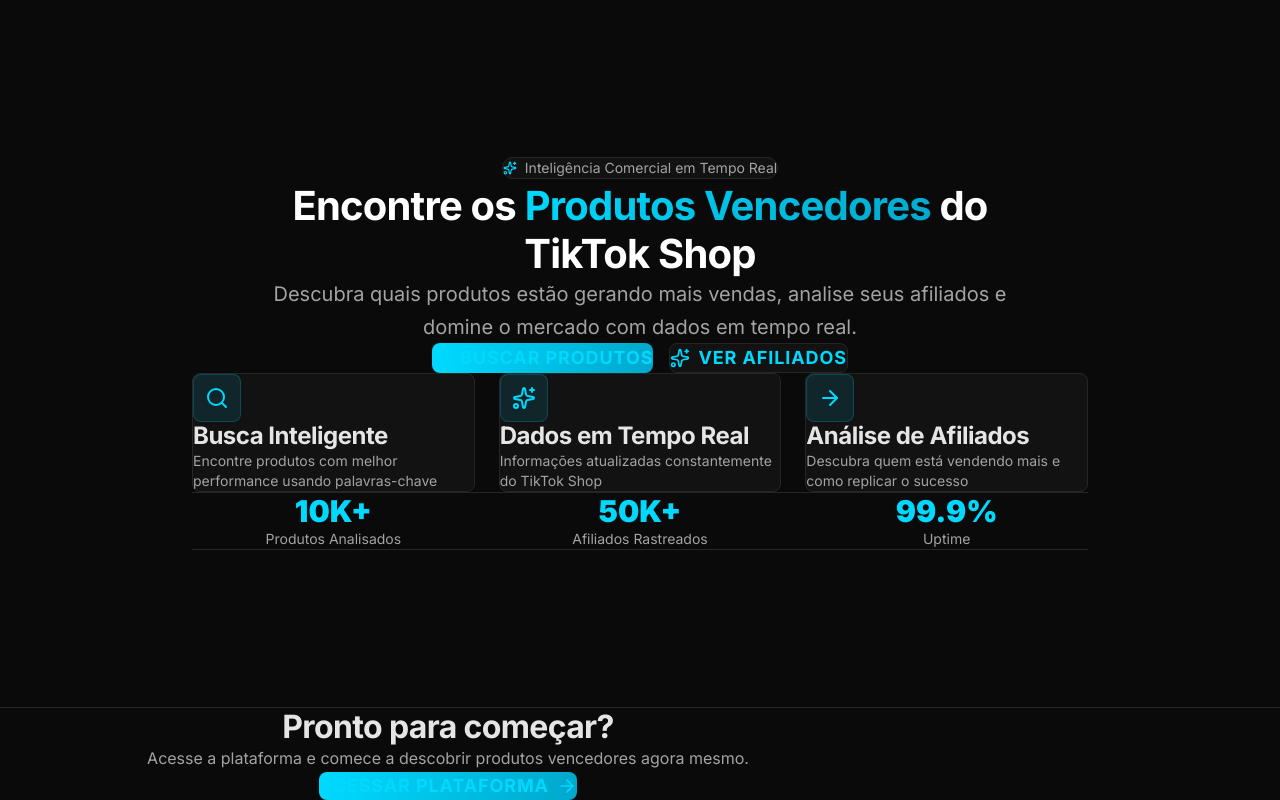
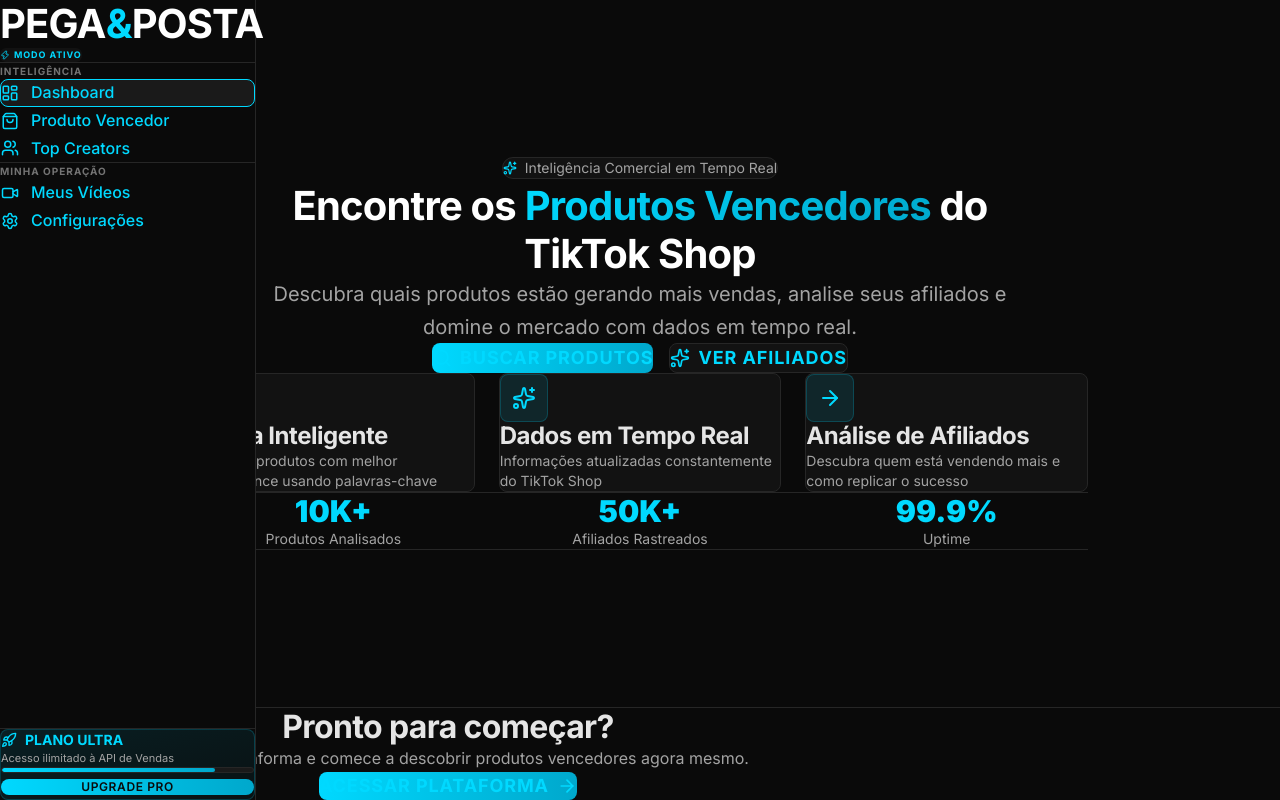
Before and after one commit to itsdontjs/pega-e-posta, a Next.js app: page / in a window 1280 px wide. Built offline with nearby package versions, Linux system fonts and the light colour scheme.

Commit message:
Update layout.tsx

```diff
--- a/app/layout.tsx
+++ b/app/layout.tsx
@@ -1,6 +1,7 @@
 import type { Metadata } from "next";
 import { Inter } from "next/font/google";
 import "./globals.css";
+import Sidebar from "../components/Sidebar";
 
 const inter = Inter({ subsets: ["latin"] });
 
@@ -9,16 +10,17 @@
   description: "Inteligência Comercial para TikTok Shop",
 };
 
-export default function RootLayout({
-  children,
-}: Readonly<{
-  children: React.ReactNode;
-}>) {
+export default function RootLayout({ children }: { children: React.ReactNode }) {
   return (
-    <html lang="pt-BR">
-      {/* bg-black força o fundo preto puro estilo xAI */}
-      <body className={`${inter.className} bg-black text-zinc-100 min-h-screen selection:bg-yellow-400 selection:text-black`}>
-        {children}
+    <html lang="pt-BR" suppressHydrationWarning>
+      <body className={`${inter.className} bg-black text-zinc-100 flex min-h-screen selection:bg-yellow-400 selection:text-black`}>
+        {/* Menu Lateral Fixo */}
+        <Sidebar />
+
+        {/* Conteúdo Principal (Margem de 64 para não ficar atrás do menu) */}
+        <main className="flex-1 ml-64 min-h-screen bg-black">
+          {children}
+        </main>
       </body>
     </html>
   );
```
